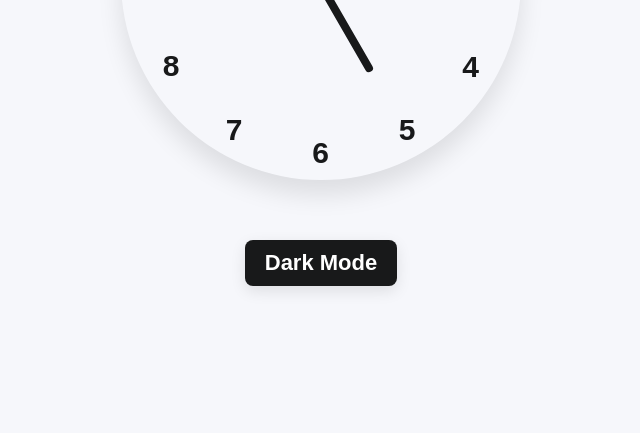
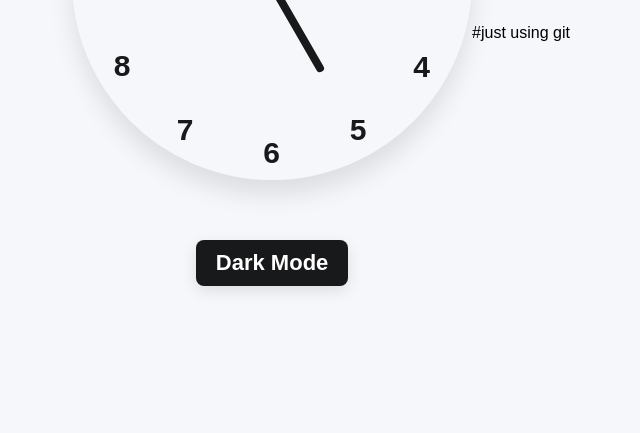
Before and after one commit to vanshika15manchanda/Clock, a plain HTML site: page index.html in a window 1280 px wide. Shown: the part 367-800 px from the top of the page, without its empty margins (319-959 px from the left). Drawn offline with Linux system fonts and the light colour scheme.

Commit message:
Update index.html

```diff
--- a/index.html
+++ b/index.html
@@ -35,3 +35,4 @@
       </div>
      </body>
 </html>
+#just using git
```
